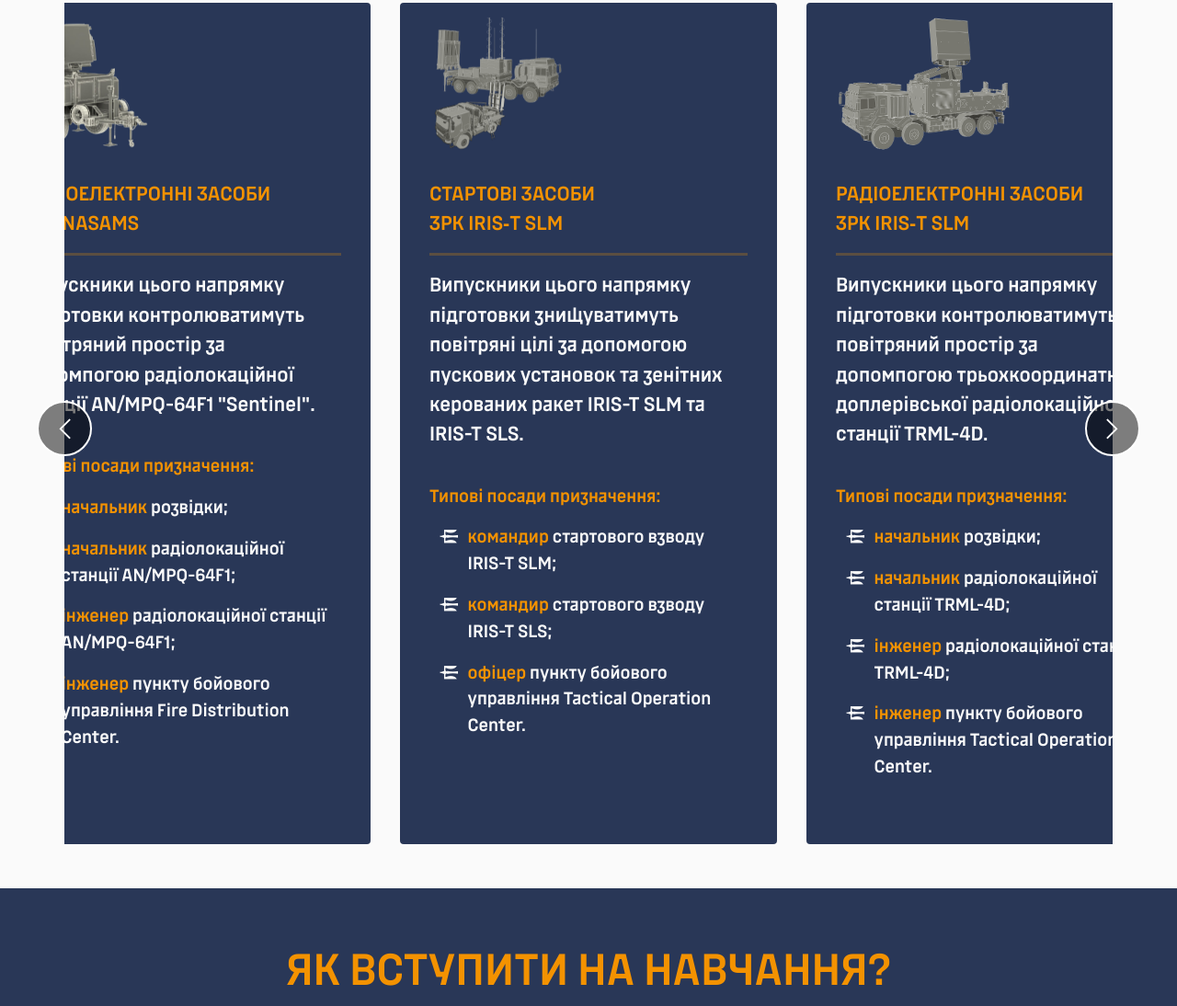
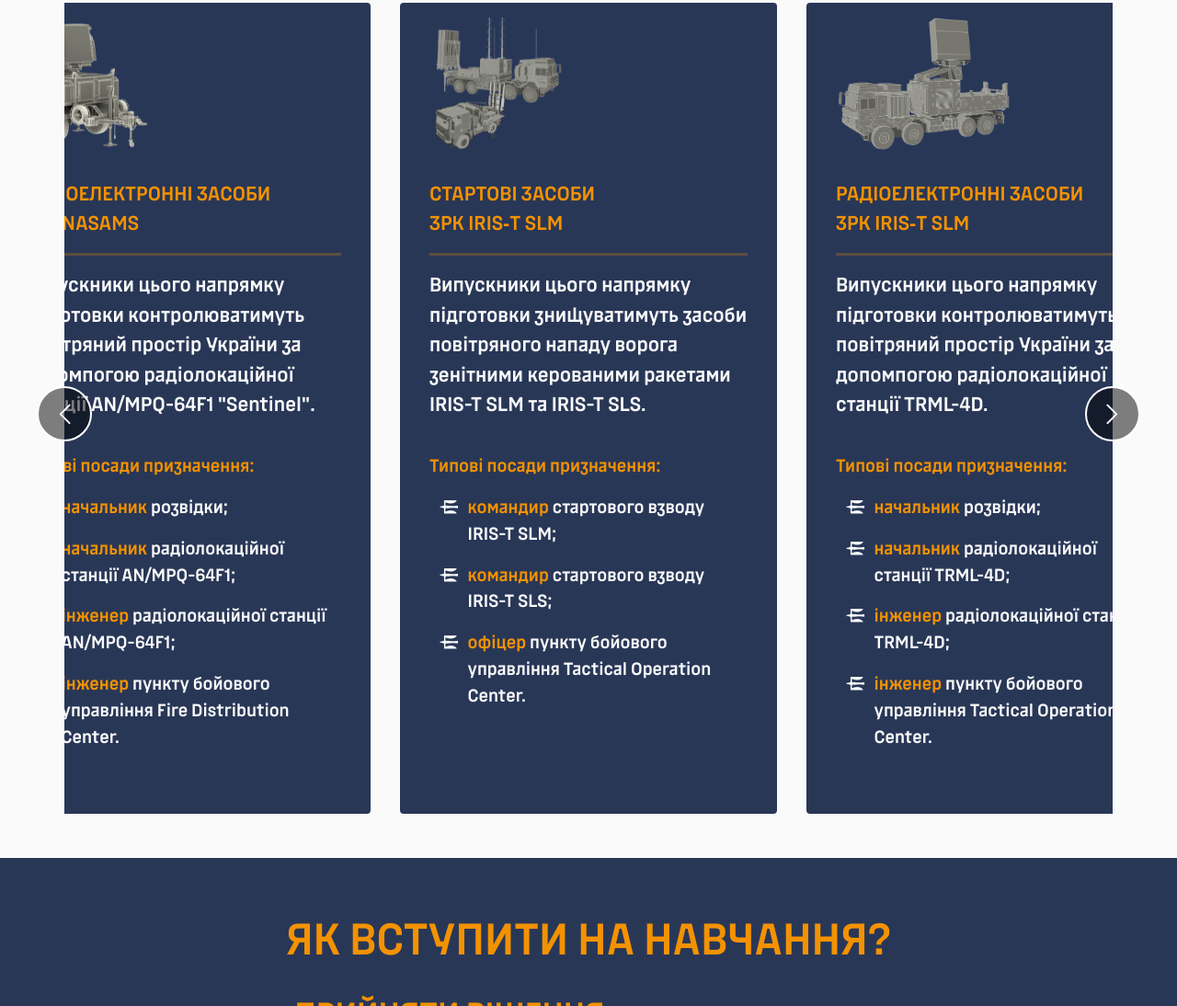
Before and after one commit to neman7/site_test1, a plain HTML site: page page1.html in a window 1280 px wide. Shown: the part 1522-2616 px from the top of the page at 92% size. Drawn offline with Linux system fonts and the light colour scheme; files whose address does not match are found by name; a web font is replaced by a local one.

Commit message:
Update page1.html

```diff
--- a/page1.html
+++ b/page1.html
@@ -133,7 +133,7 @@
                             <div class="item-content">
                                 <h5 class="item-title mbr-fonts-style display-6" style="height: 3em"><strong>СТАРТОВІ ЗАСОБИ<br>ЗРК&nbsp;<strong>IRIS&#8209;T&nbsp;SLM</strong></h5>
                                 <hr width="100%" style="color: #f39200" size="5px">
-                                <h6 class="item-subtitle mbr-fonts-style mt-1 display-6">Випускники цього напрямку підготовки знищуватимуть повітряні цілі за допомогою пускових установок та зенітних керованих ракет IRIS&NoBreak;-&NoBreak;T&nbsp;SLM та IRIS&NoBreak;-&NoBreak;T&nbsp;SLS.</h6>
+                                <h6 class="item-subtitle mbr-fonts-style mt-1 display-6">Випускники цього напрямку підготовки знищуватимуть засоби повітряного нападу ворога зенітними керованими ракетами IRIS&NoBreak;-&NoBreak;T&nbsp;SLM та IRIS&NoBreak;-&NoBreak;T&nbsp;SLS.</h6>
                                 <h5 class="item-title mbr-fonts-style mt-1 display-7"><br><strong>Типові посади призначення:</strong></h5>
                                 <ul>
                                     <li class="mbr-text mbr-fonts-style mt-3 display-7">
@@ -158,7 +158,7 @@
                             <div class="item-content">
                                 <h5 class="item-title mbr-fonts-style display-6" style="height: 3em"><strong>РАДІОЕЛЕКТРОННІ ЗАСОБИ ЗРК&nbsp;<strong>IRIS&#8209;T&nbsp;SLM</strong></h5>
                                 <hr width="100%" style="color: #f39200" size="5px">
-                                <h6 class="item-subtitle mbr-fonts-style mt-1 display-6">Випускники цього напрямку підготовки контролюватимуть повітряний простір за допомпогою трьохкоординатної доплерівської радіолокаційної станції TRML&NoBreak;-&NoBreak;4D.</h6>
+                                <h6 class="item-subtitle mbr-fonts-style mt-1 display-6">Випускники цього напрямку підготовки контролюватимуть повітряний простір України за допомпогою радіолокаційної станції TRML&NoBreak;-&NoBreak;4D.</h6>
                                 <h5 class="item-title mbr-fonts-style mt-1 display-7"><br><strong>Типові посади призначення:</strong></h5>
                                 <ul>
                                     <li class="mbr-text mbr-fonts-style mt-3 display-7">
@@ -186,7 +186,7 @@
                             <div class="item-content">
                                 <h5 class="item-title mbr-fonts-style display-6" style="height: 3em"><strong>СТАРТОВІ ЗАСОБИ<br>ЗРК&nbsp;<strong>NASAMS</strong></h5>
                                 <hr width="100%" style="color: #f39200" size="5px">
-                                <h6 class="item-subtitle mbr-fonts-style mt-1 display-6">Випускники цього напрямку підготовки знищуватимуть повітряні цілі за допомогою пускових установок  NASAMS та зенітних керованих ракет AMRAAM і&nbsp;AIM-9X-II.</h6>
+                                <h6 class="item-subtitle mbr-fonts-style mt-1 display-6">Випускники цього напрямку підготовки знищуватимуть засоби повітряного нападу ворога керованими ракетами AMRAAM і&nbsp;AIM&NoBreak;-&NoBreak;9X&NoBreak;-&NoBreak;II.</h6>
                                 <h5 class="item-title mbr-fonts-style mt-1 display-7"><br><strong>Типові посади призначення:</strong></h5>
                                 <ul>
                                     <li class="mbr-text mbr-fonts-style mt-3 display-7">
@@ -208,7 +208,7 @@
                             <div class="item-content">
                                 <h5 class="item-title mbr-fonts-style display-6" style="height: 3em"><strong>РАДІОЕЛЕКТРОННІ ЗАСОБИ ЗРК&nbsp;<strong>NASAMS</strong></strong></h5>
                                 <hr width="100%" style="color: #f39200" size="5px">
-                                <h6 class="item-subtitle mbr-fonts-style mt-1 display-6">Випускники цього напрямку підготовки контролюватимуть повітряний простір за допомпогою радіолокаційної станції AN/MPQ&NoBreak;-&NoBreak;64F1 "Sentinel".</h6>
+                                <h6 class="item-subtitle mbr-fonts-style mt-1 display-6">Випускники цього напрямку підготовки контролюватимуть повітряний простір України за допомпогою радіолокаційної станції AN/MPQ&NoBreak;-&NoBreak;64F1 "Sentinel".</h6>
                                 <h5 class="item-title mbr-fonts-style mt-1 display-7"><br><strong>Типові посади призначення:</strong></h5>
                                 <ul>
                                     <li class="mbr-text mbr-fonts-style mt-3 display-7">
```
